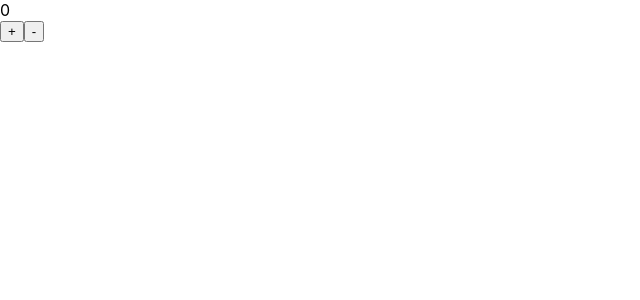
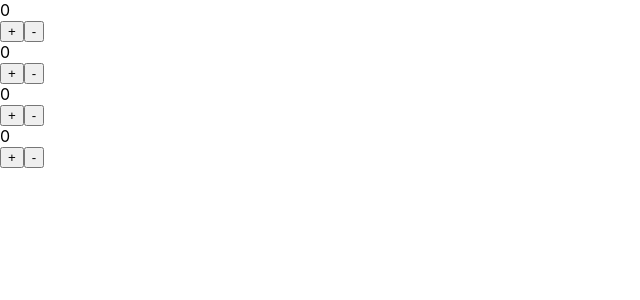
Before and after one commit to Bartosz-Do/react, a React (Create React App) app: page / in a window 1280 px wide. Shown: the top 300 px of the page, without its empty margins (0-640 px from the left). Built offline with nearby package versions, Linux system fonts and the light colour scheme; the HTML template or start-up script is replaced by a standard one.

Commit message:
counter w osobnym pliku

```diff
--- a/src/App.js
+++ b/src/App.js
@@ -1,16 +1,15 @@
-import React, { useState } from 'react';
+import React from 'react';
+import Counter from './Counter';
 
 
 function App() {
-  let [count, setCount] = useState(0);
 
   return (
     <div>
-      <div>
-        {count}
-      </div>
-      <button onClick={() => setCount(prevCount => prevCount + 1)}>+</button>
-      <button onClick={() => setCount(prevCount => prevCount - 1)}>-</button>
+      <Counter />
+      <Counter />
+      <Counter />
+      <Counter />
     </div>
   );
 }
--- /dev/null
+++ b/src/Counter.js
@@ -0,0 +1,17 @@
+import React, {useState} from 'react';
+
+function Counter() {
+    const [count, setCount] = useState(0);
+
+    return (
+        <div>
+            <div>
+                {count}
+            </div>
+            <button onClick={() => setCount(prevCount => prevCount + 1)}>+</button>
+            <button onClick={() => setCount(prevCount => prevCount - 1)}>-</button>
+        </div>
+    );
+}
+
+export default Counter;
```
